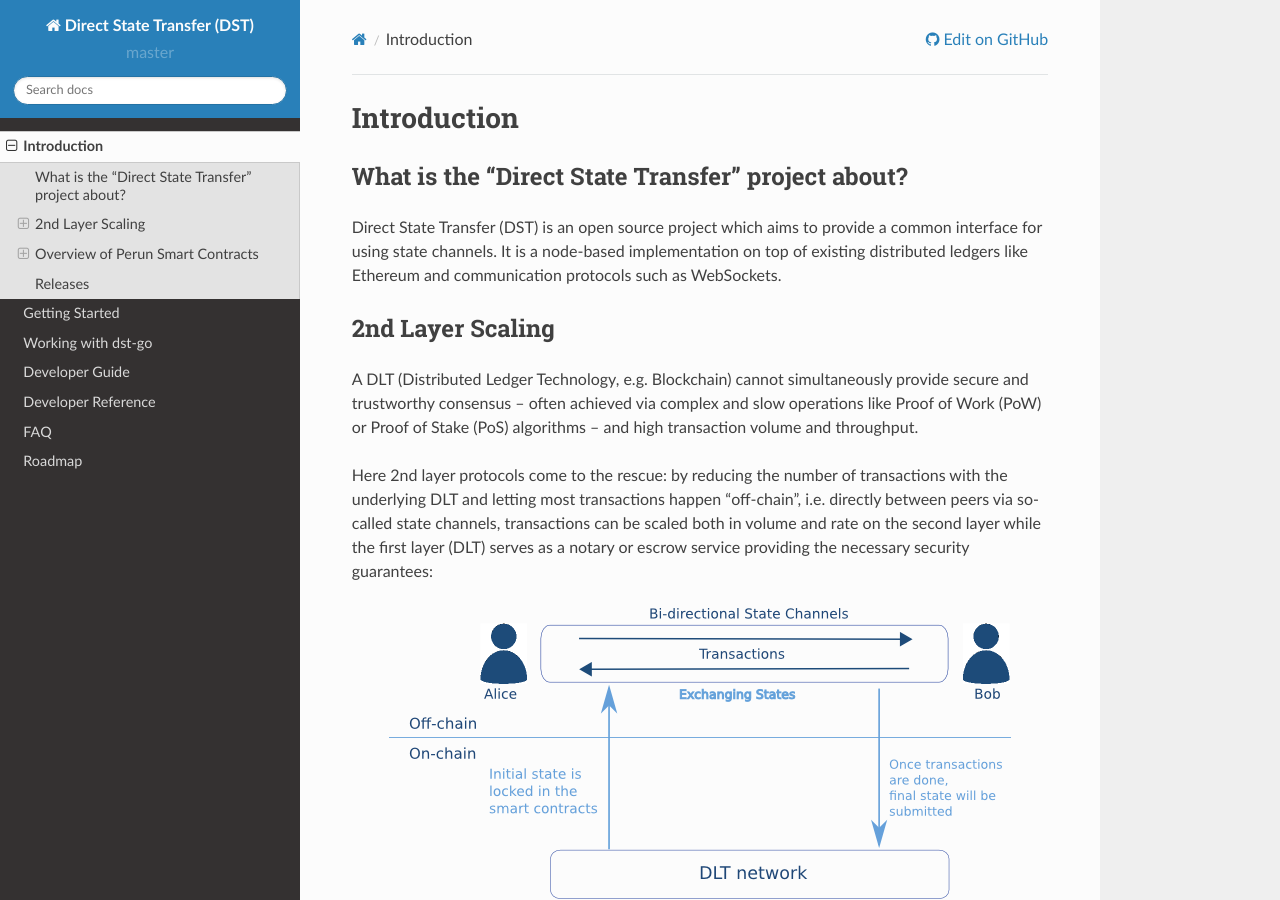
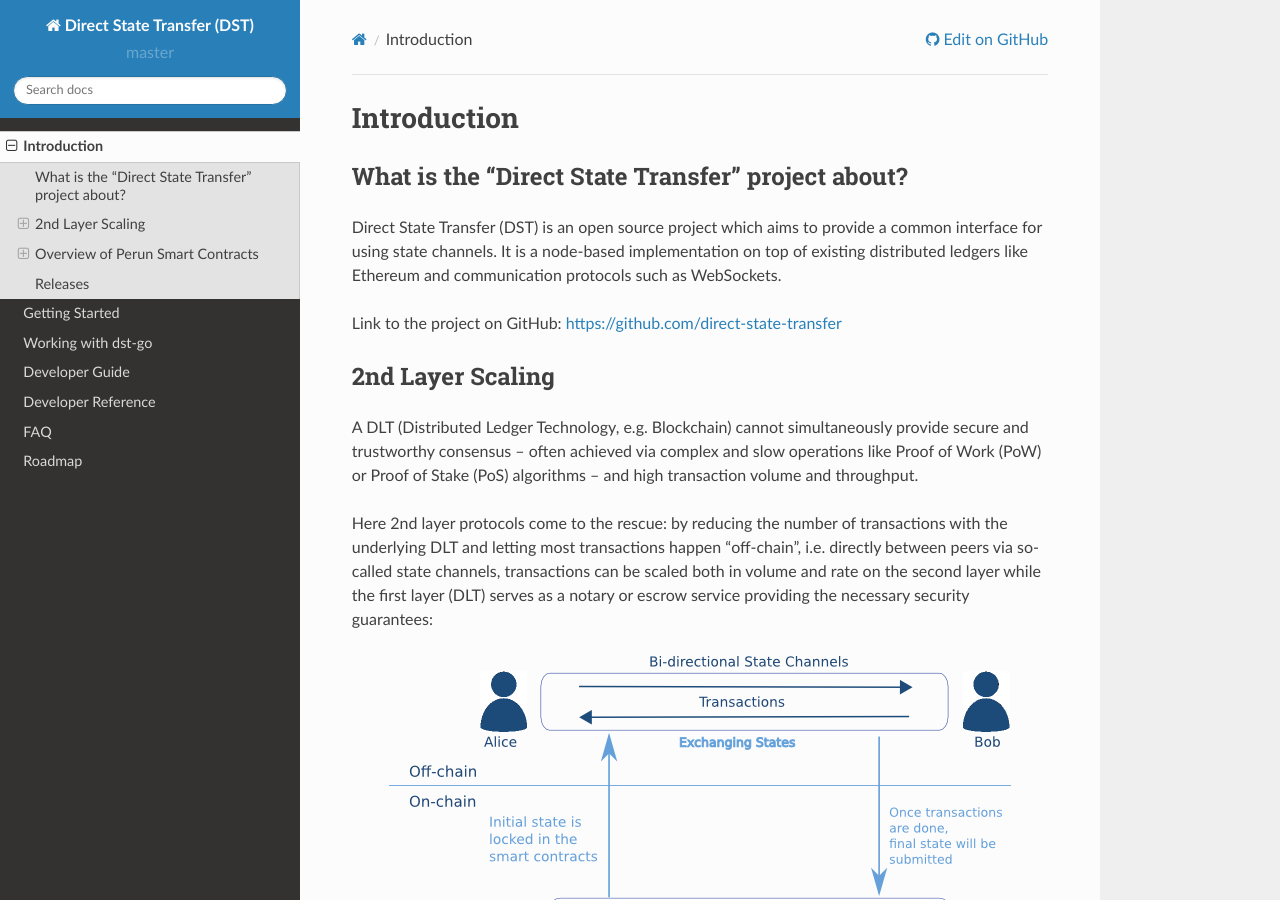
Before and after one commit to hyperledger-labs/perun-doc, a Sphinx documentation site: the page built from source/introduction.rst, in a window 1280 px wide and 900 px high. Built offline with Sphinx 7.4.7 and the Read the Docs theme 2.0.0, drawn with Linux system fonts in a browser that asks for light colours.

Commit message:
Add link to github org in introduction (#16)
Resolves #9

Signed-off-by: Manoranjith <ponraj.manoranjitha@in.bosch.com>

```diff
--- a/source/introduction.rst
+++ b/source/introduction.rst
@@ -11,6 +11,8 @@
 
 Direct State Transfer (DST) is an open source project which aims to provide a common interface for using state channels.
 It is a node-based implementation on top of existing distributed ledgers like Ethereum and communication protocols such as WebSockets.
+
+Link to the project on GitHub: https://github.com/direct-state-transfer
 
 2nd Layer Scaling
 -----------------
```
